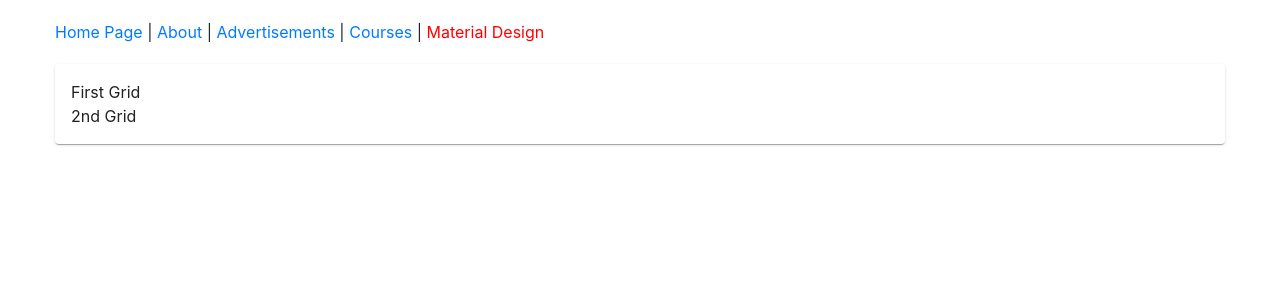
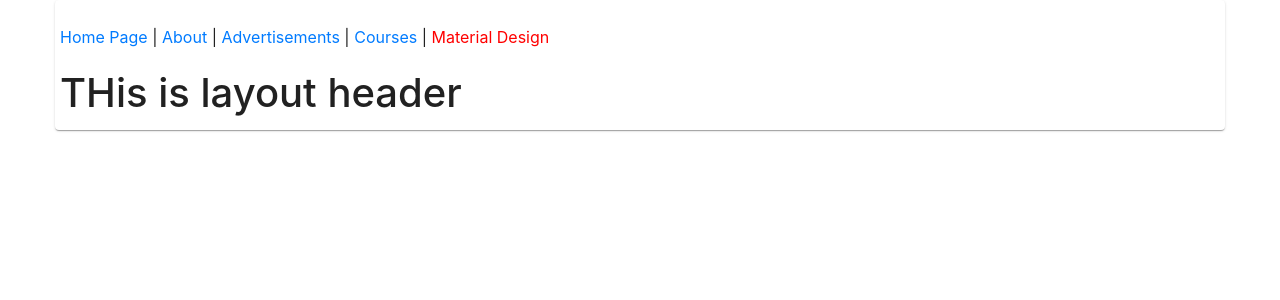
Before and after one commit to engr-hasanuzzaman/charbd, a React app: page /test in a window 1280 px wide. Shown: the top 300 px of the page. Built offline with nearby package versions, Linux system fonts and the light colour scheme; what redux-immutable-state-invariant would draw is missing.

Commit message:
Create layout file for keeping layout related desing

```diff
--- a/src/components/App.js
+++ b/src/components/App.js
@@ -11,7 +11,6 @@ import MaterialComponent from './material/Material';
 
 const App = () => (
   <div className="container-fluid">
-    <Header />
     <Switch>
       <Route exact path="/" component={HomePage}></Route>
       <Route path="/about" component={AboutPage}></Route>
--- a/src/components/home/HomePage.js
+++ b/src/components/home/HomePage.js
@@ -1,9 +1,12 @@
 import React from 'react';
+import Layout from '../layout';
 
 const HomePage = ()=>(
-  <div className='jumbotron'>
-    <h1>Please find proper discount near to your preferred location</h1>
-  </div>
+  <Layout>
+    <div className='jumbotron'>
+      <h1>Please find proper discount near to your preferred location</h1>
+    </div>
+  </Layout>
 );
 
 export default HomePage;
--- /dev/null
+++ b/src/components/layout/Header.js
@@ -0,0 +1,22 @@
+import React from 'react';
+import { NavLink } from 'react-router-dom';
+
+function Header() {
+  const activeStyle = { color: 'red' };
+
+  return(
+    <nav>
+      <NavLink exact to='/' activeStyle={activeStyle}>Home Page</NavLink>
+      {" | " }
+      <NavLink to='/about' activeStyle={activeStyle}>About</NavLink>
+      {" | " }
+      <NavLink to='/advertisements' activeStyle={activeStyle}>Advertisements</NavLink>
+      {" | "}
+      <NavLink to='/courses' activeStyle={activeStyle}>Courses</NavLink>
+      {" | "}
+      <NavLink to='/test' activeStyle={activeStyle}>Material Design</NavLink>
+    </nav>
+  );
+}
+
+export default Header
--- /dev/null
+++ b/src/components/layout/index.js
@@ -0,0 +1,26 @@
+import React from 'react';
+import {Paper, Box, Grid } from '@material-ui/core';
+import Header from './Header';
+
+const style = {
+  Paper: {
+    padding: '5px',
+  }
+}
+
+class LayoutComponet extends React.Component {
+  constructor(props) {
+    super(props);
+  }
+
+  render(){
+    return (
+      <Paper container style={style.Paper}>
+        <Header />
+        <h1>THis is layout header</h1>
+      </Paper>
+    );
+  }
+}
+
+export default LayoutComponet;
--- a/src/components/material/Material.js
+++ b/src/components/material/Material.js
@@ -1,14 +1,13 @@
 import React from 'react';
 import {Paper, Box, Grid } from '@material-ui/core';
+import Layout from '../layout';
 
 const MaterialComponent = () => {
   return(
-    <Paper>
-      <Box padding={2}>
-        <Grid>First Grid</Grid>
+    <Layout>
+      <Grid>First Grid</Grid>
         <Grid>2nd Grid</Grid>
-      </Box>
-    </Paper>
+    </Layout>
   );
 }
 
```
